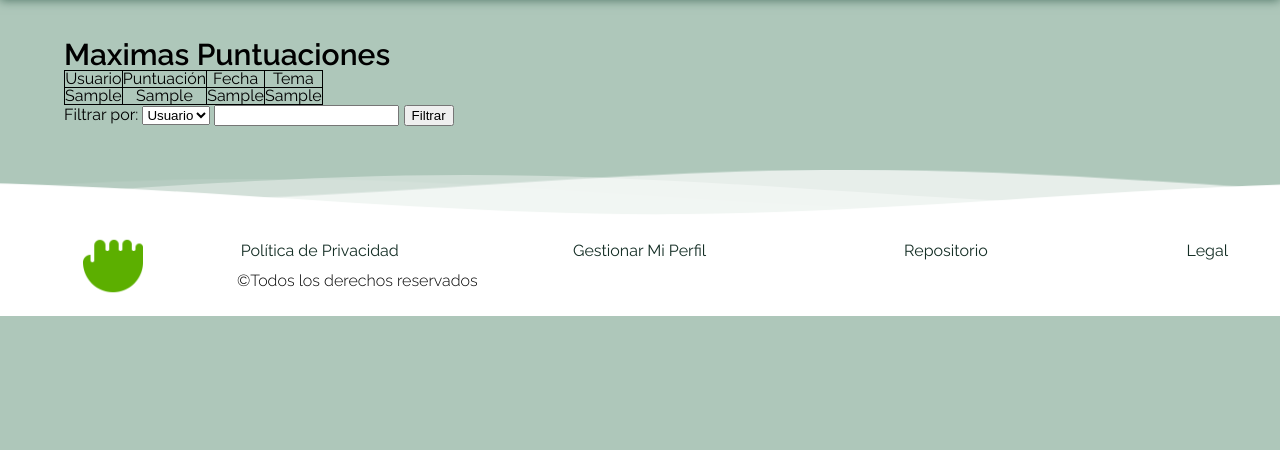
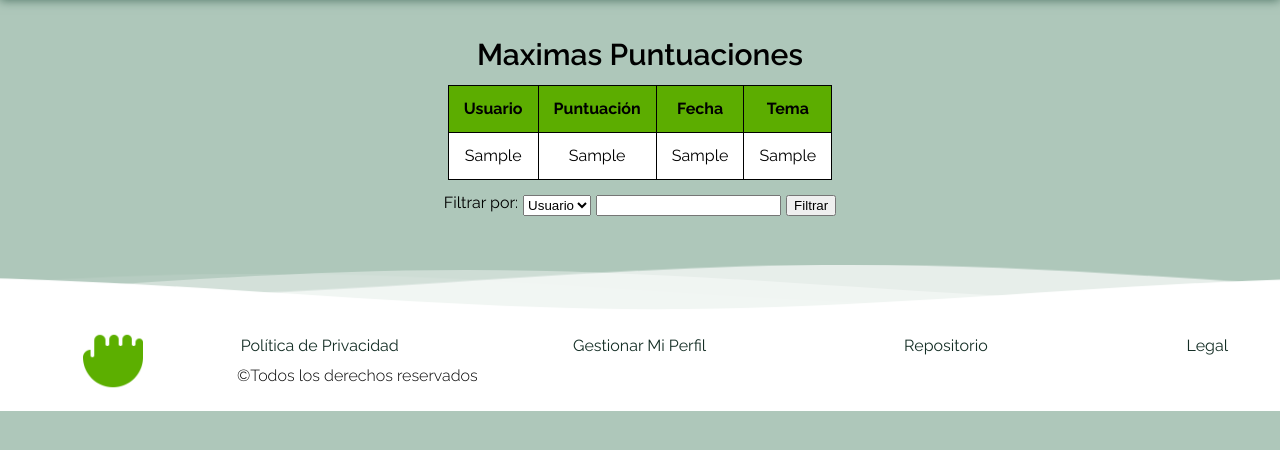
Before and after one commit to aletbm/Proyecto_UTN_Capgemini, a Django app: template scoring/templates/scoring.html in a window 1280 px wide. Shown: the part 60-510 px from the top of the page. Run offline with Django 3.2, Linux system fonts and the light colour scheme; the template is opened without the code that fills it: most values are stand-ins (such as "Sample title", 1, 10 or a date in 2020).

Commit message:
Doy estilo y estructura a la seccion puntuaciones

```diff
--- a/scoring/templates/scoring.html
+++ b/scoring/templates/scoring.html
@@ -1,10 +1,12 @@
 {% extends 'home/base.html' %}
+
 {% load static %}
+
+{% block title %} Scoring {% endblock %}
+
 {% block links %}
 <link rel="stylesheet" href="{% static 'scoring/css/scoring.css'%}">
 {% endblock %}
-
-{% block title %} Scoring {% endblock %}
 
 {% block contenido %}
    <section class="scoring">
@@ -13,20 +15,20 @@
          <div class="title-line"></div>
       </div>
 
-      <div>
-         <table class="table">
-            <tr>
-               <th class="fila-titulo">Usuario</th>
-               <th class="fila-titulo">Puntuación</th>
-               <th class="fila-titulo">Fecha</th>
-               <th class="fila-titulo">Tema</th>
+      <div class="table">
+         <table>
+            <tr class="fila-titulo">
+               <th class="celda-titulo">Usuario</th>
+               <th class="celda-titulo">Puntuación</th>
+               <th class="celda-titulo">Fecha</th>
+               <th class="celda-titulo">Tema</th>
             </tr>
             {% for fila in tabla %}
-            <tr>
-               <td class="fila-puntuacion">{{ fila.0 }}</td>
-               <td class="fila-puntuacion">{{ fila.1 }}</td>
-               <td class="fila-puntuacion">{{ fila.2 }}</td>
-               <td class="fila-puntuacion">{{ fila.3 }}</td>
+            <tr class="fila-puntuacion">
+               <td class="celda-puntuacion">{{ fila.0 }}</td>
+               <td class="celda-puntuacion">{{ fila.1 }}</td>
+               <td class="celda-puntuacion">{{ fila.2 }}</td>
+               <td class="celda-puntuacion">{{ fila.3 }}</td>
             </tr>
             {% endfor %}
          </table>
@@ -34,14 +36,14 @@
 
       <div>
          <form action="filter" method="get">
-            <fieldset>
+            <fieldset class="filter">
                <label>Filtrar por:</label>
-               <select name="filter">
+               <select name="filter" class="filter-by">
                   <option value="user">Usuario</option>
                   <option value="tema">Tema</option>
               </select>
               <input type="text" name="text">
-              <input type="submit" value="Filtrar">
+              <input type="submit" value="Filtrar" class="button">
             </fieldset>
          </form>
       </div>
--- a/static/scoring/css/scoring.css
+++ b/static/scoring/css/scoring.css
@@ -1,14 +1,41 @@
-.fila-titulo{
+.celda-titulo{
     border: 1px solid black;
     text-align: center;
+    padding: 15px;
+    background-color: var(--color1);
+    font-weight: bold;
 }
 
-.fila-puntuacion{
+.celda-puntuacion{
     border: 1px solid black;
     text-align: center;
+    padding: 15px;
+    background-color: var(--color2);
 }
 
 .table{
-    border: 1px solid black;
+    display: flex;
+    justify-content: center;
     border-collapse: collapse;
+    margin: 15px 0px;
+    /* margin: 10 px; */
 }
+
+.filter{
+    display: flex;
+    justify-content: center;
+    margin: 5px;
+}
+
+.title-scoring{
+    display: flex;
+    justify-content: center;
+}
+
+.filter-by{
+    margin: 0px 5px
+}
+
+.button{
+    margin-left: 5px;
+}
```
Also changed, not shown: scoring/migrations/0001_initial.py (added).
